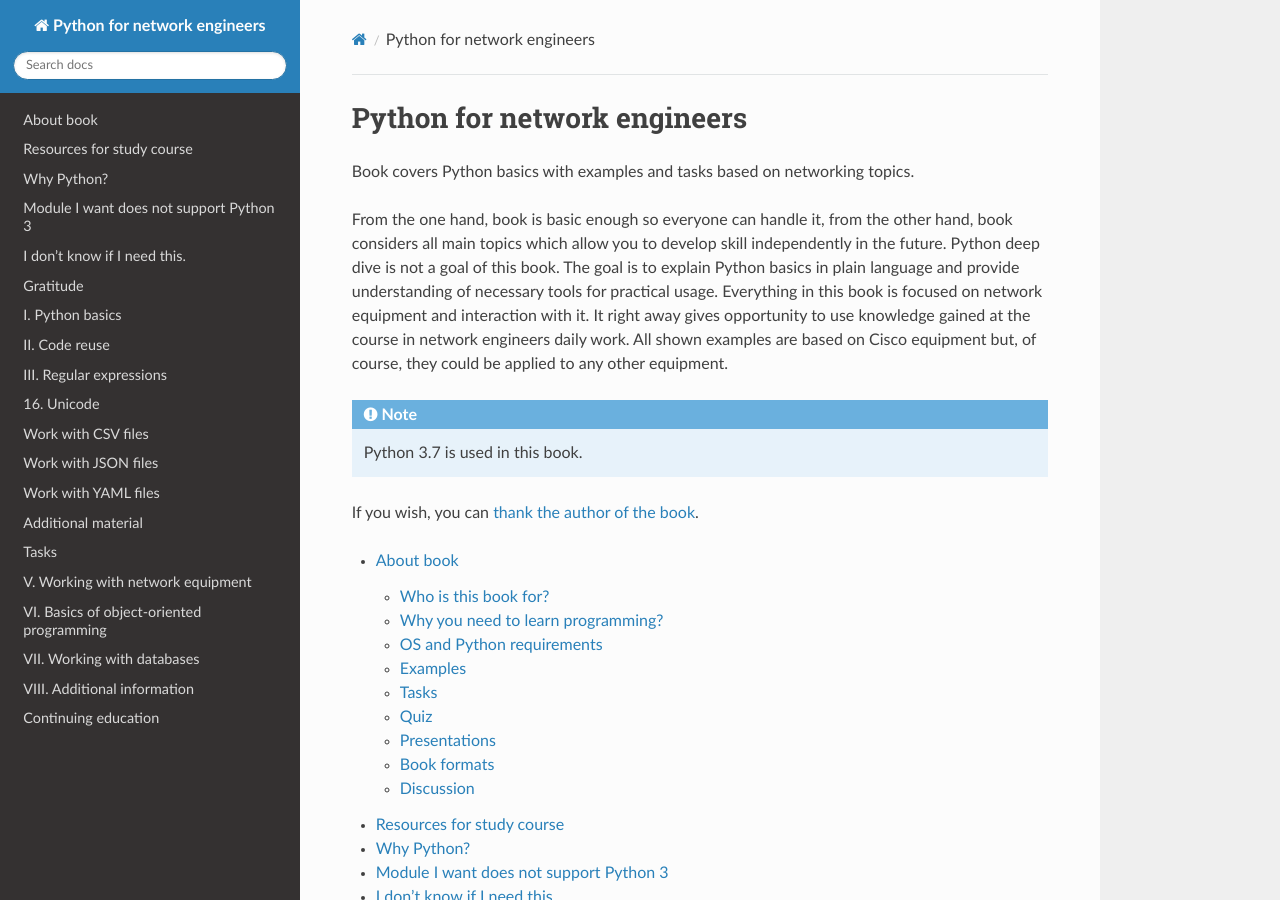
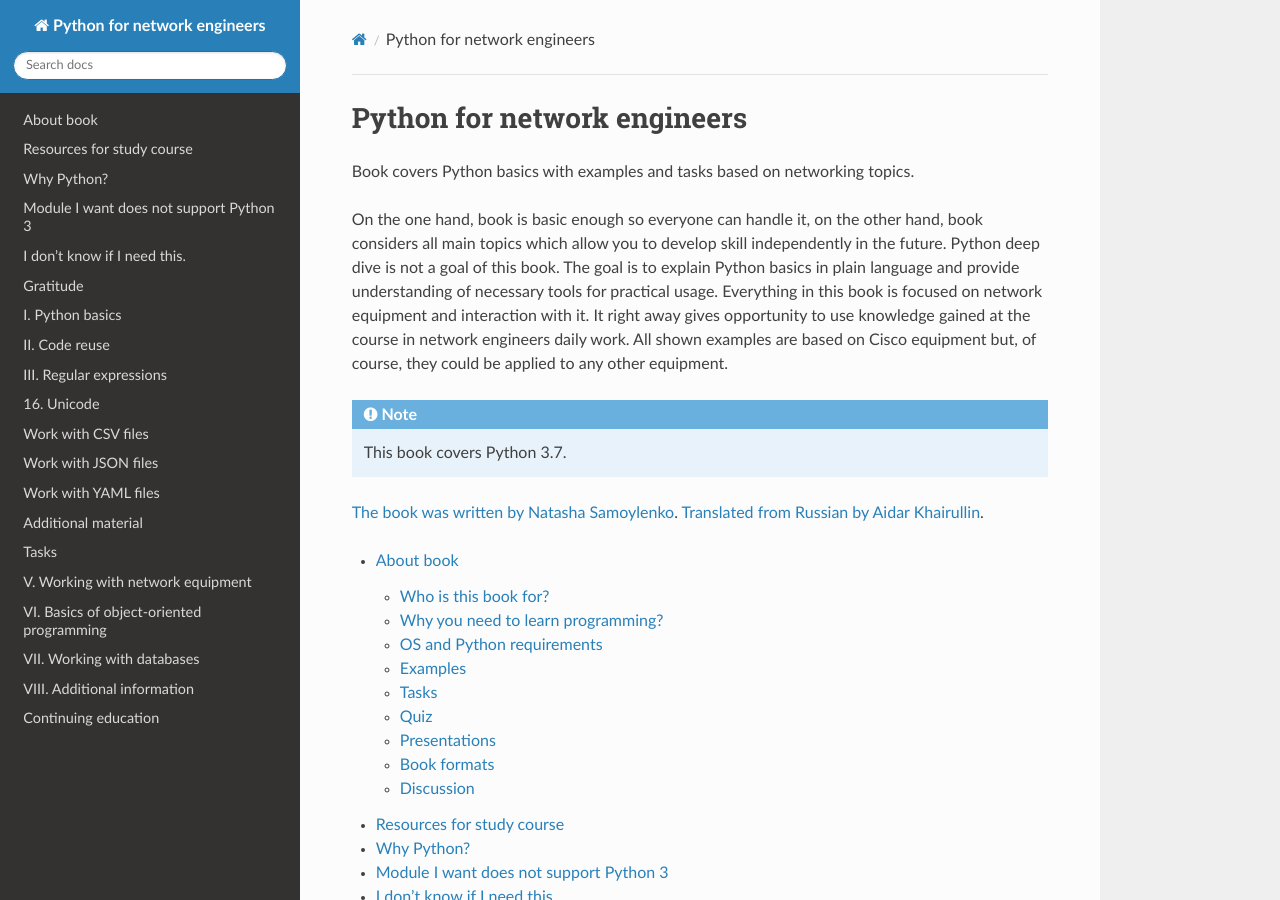
Before and after one commit to natenka/pyneng-book-en, a Sphinx documentation site: the page built from docs/source/contents.rst, in a window 1280 px wide and 900 px high. Built offline with Sphinx 7.4.7 and the Read the Docs theme 2.0.0, drawn with Linux system fonts in a browser that asks for light colours; pages that are not in the unit, such as notebooks, are missing from menus; some of the changed text lies outside the part shown.

Commit message:
Author/Translator links

```diff
--- a/docs/source/_templates/footer.html
+++ b/docs/source/_templates/footer.html
@@ -21,7 +21,7 @@
         &copy; <a href="{{ path }}">{% trans %}Copyright{% endtrans %}</a> {{ copyright }}.
       {%- else %}
         {% set copyright = copyright|e %}
-        &copy; <a href="https://natenka.github.io/thanks/"> {{ copyright }}.</a>
+        &copy; <a href="https://natenka.github.io/"> {{ copyright }}.</a>
       {%- endif %}
     {%- endif %}
     {%- if build_id and build_url %}
@@ -35,6 +35,7 @@
         {% trans last_updated=last_updated|e %}Last updated on {{ last_updated }}.{% endtrans %}
       </span>
     {%- endif %}
+    <a href="https://www.linkedin.com/in/aidar-khairullin/">Translated from Russian by Aidar Khairullin</a>
     </p>
   </div>
 
--- a/docs/source/conf.py
+++ b/docs/source/conf.py
@@ -18,7 +18,7 @@
 # -- Project information -----------------------------------------------------
 
 project = 'Python for network engineers'
-copyright = '2015-2019, Natasha Samoylenko'
+copyright = '2015-2020, Natasha Samoylenko'
 author = 'Natasha Samoylenko'
 
 # The full version, including alpha/beta/rc tags
--- a/docs/source/contents.rst
+++ b/docs/source/contents.rst
@@ -3,14 +3,13 @@ Python for network engineers
 
 Book covers Python basics with examples and tasks based on networking topics.
 
-From the one hand, book is basic enough so everyone can handle it, from the other hand, book considers all main topics which allow you to develop skill independently in the future. Python deep dive is not a goal of this book. The goal is to explain Python basics in plain language and provide understanding of necessary tools for practical usage. Everything in this book is focused on network equipment and interaction with it. It right away gives opportunity to use knowledge gained at the course in network engineers daily work. All shown examples are based on Cisco equipment but, of course, they could be applied to any other equipment.
-
+On the one hand, book is basic enough so everyone can handle it, on the other hand, book considers all main topics which allow you to develop skill independently in the future. Python deep dive is not a goal of this book. The goal is to explain Python basics in plain language and provide understanding of necessary tools for practical usage. Everything in this book is focused on network equipment and interaction with it. It right away gives opportunity to use knowledge gained at the course in network engineers daily work. All shown examples are based on Cisco equipment but, of course, they could be applied to any other equipment.
 
 .. note::
 
-    Python 3.7 is used in this book.
+    This book covers Python 3.7.
 
-If you wish, you can `thank the author of the book <https://natenka.github.io/thanks/>`__.
+`The book was written by Natasha Samoylenko <https://natenka.github.io/>`__. `Translated from Russian by Aidar Khairullin <https://www.linkedin.com/in/aidar-khairullin/>`__.
 
 
 .. toctree::
--- a/docs/source/index.rst
+++ b/docs/source/index.rst
@@ -3,13 +3,13 @@ Python for network engineers
 
 Book covers Python basics with examples and tasks based on networking topics.
 
-From the one hand, book is basic enough so everyone can handle it, from the other hand, book considers all main topics which allow you to develop skill independently in the future. Python deep dive is not a goal of this book. The goal is to explain Python basics in plain language and provide understanding of necessary tools for practical usage. Everything in this book is focused on network equipment and interaction with it. It right away gives opportunity to use knowledge gained at the course in network engineers daily work. All shown examples are based on Cisco equipment but, of course, they could be applied to any other equipment.
+On the one hand, book is basic enough so everyone can handle it, on the other hand, book considers all main topics which allow you to develop skill independently in the future. Python deep dive is not a goal of this book. The goal is to explain Python basics in plain language and provide understanding of necessary tools for practical usage. Everything in this book is focused on network equipment and interaction with it. It right away gives opportunity to use knowledge gained at the course in network engineers daily work. All shown examples are based on Cisco equipment but, of course, they could be applied to any other equipment.
 
 .. note::
 
-    Python 3.7 is used in this book.
+    This book covers Python 3.7.
 
-If you wish, you can thank the author of the book. <https://natenka.github.io/thanks/>`__.
+`The book was written by Natasha Samoylenko <https://natenka.github.io/>`__. `Translated from Russian by Aidar Khairullin <https://www.linkedin.com/in/aidar-khairullin/>`__.
 
 
 .. toctree::
```
